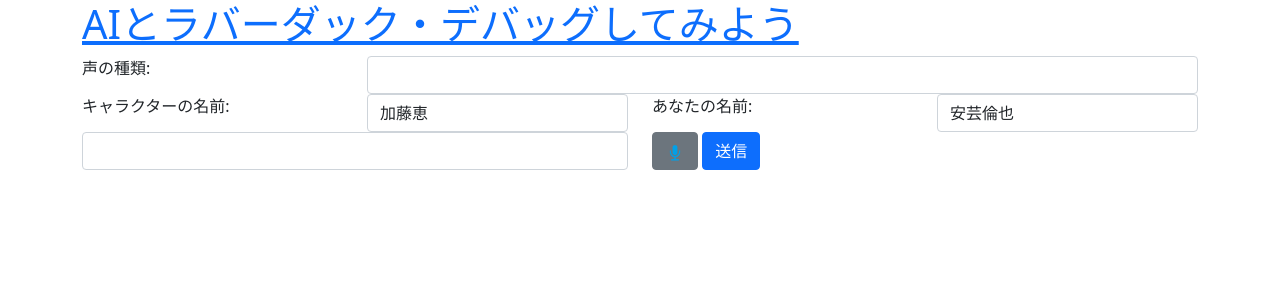
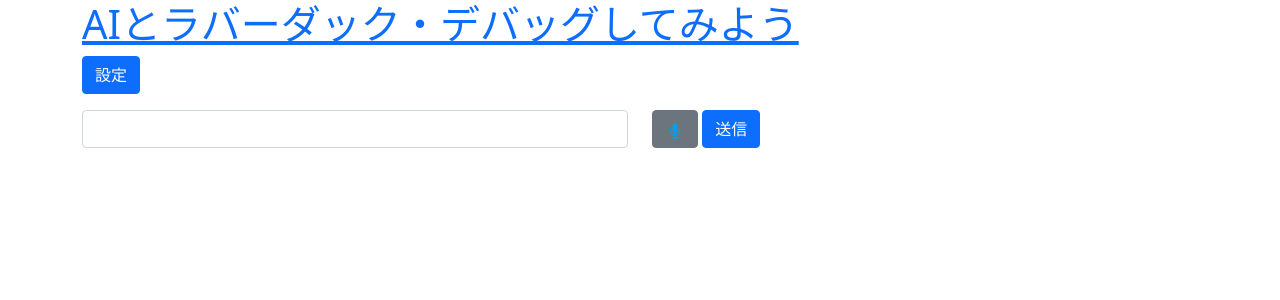
Before and after one commit to MasayukiTanaka0412/Izumi, a Flask app: page / in a window 1280 px wide. Shown: the top 300 px of the page. Run offline with Flask 2, Linux system fonts and the light colour scheme; lists and menus that the app fills with data are empty.

Commit message:
レイアウト変更

```diff
--- a/templates/index.html
+++ b/templates/index.html
@@ -10,6 +10,13 @@
     </div>
   </div>
 
+  <p>
+    <button class="btn btn-primary" type="button" data-bs-toggle="collapse" data-bs-target="#collapseExample" aria-expanded="false" aria-controls="collapseExample">
+      設定
+    </button>
+  </p>
+  <div class="collapse" id="collapseExample">
+    <div class="card card-body">
       <div class="row">
         <div class="col-3">
           <label for="select1a">声の種類:</label>
@@ -34,6 +41,9 @@
           <input type="text" id="yourname" class="form-control" value="安芸倫也">
         </div>
       </div>
+    </div>
+  </div>
+
 
   <div class="row">
     <div class="col">
```
Lines whose indentation alone changed are shown as unchanged.
